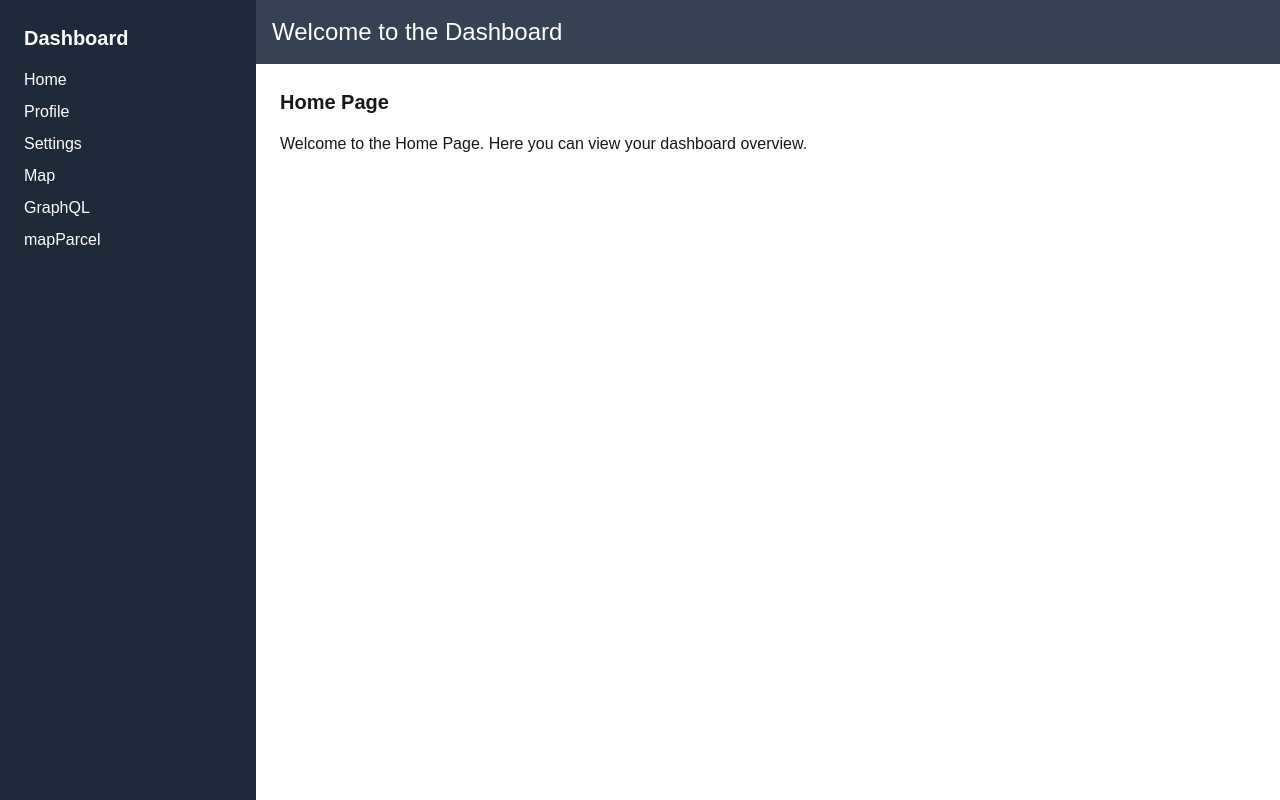
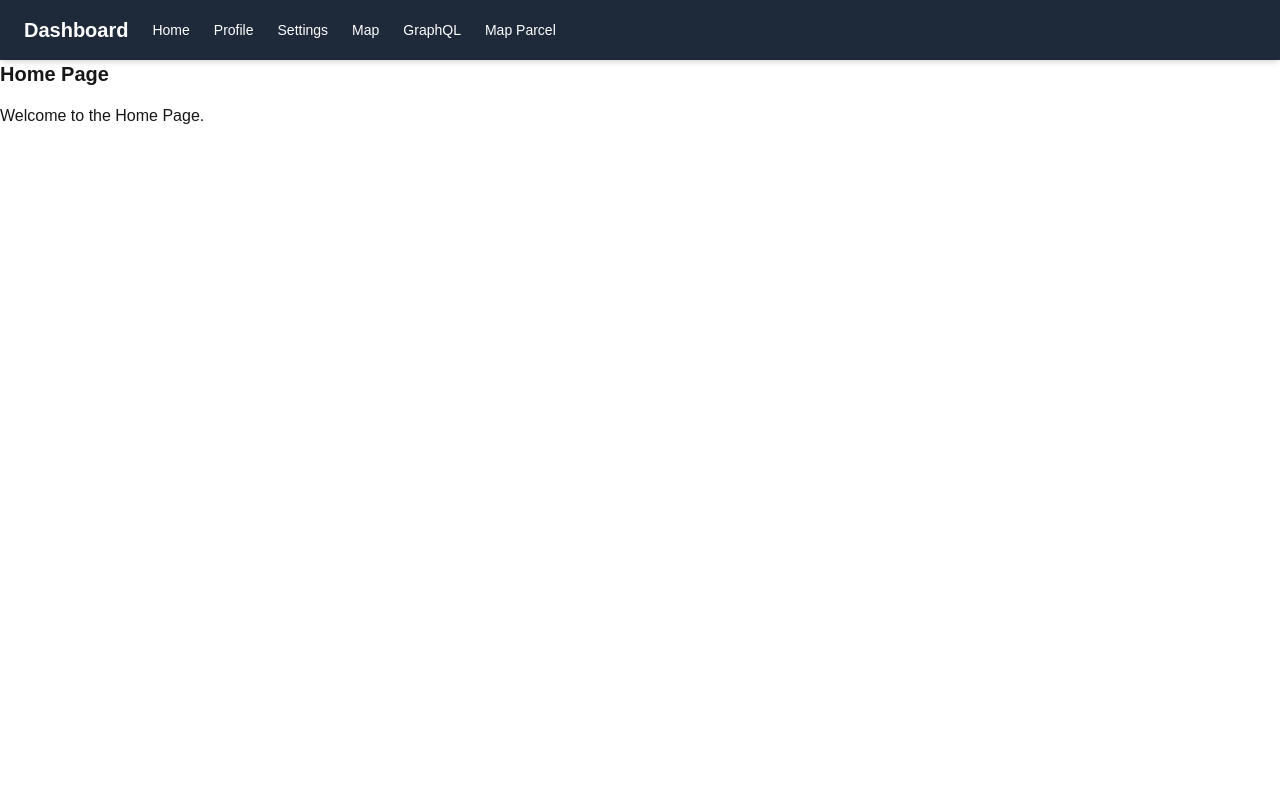
Before and after one commit to kazavaishnavi1998/real-estate-map-project, a Next.js app: page /home in a window 1280 px wide. Built offline with nearby package versions, Linux system fonts and the light colour scheme.

Commit message:
changes overall layout

```diff
--- a/app/home/page.tsx
+++ b/app/home/page.tsx
@@ -2,7 +2,7 @@ export default function Home() {
   return (
     <div>
       <h2 className="text-xl font-semibold mb-4">Home Page</h2>
-      <p>Welcome to the Home Page. Here you can view your dashboard overview.</p>
+      <p>Welcome to the Home Page.</p>
     </div>
   );
 }
--- a/app/layout.tsx
+++ b/app/layout.tsx
@@ -5,51 +5,42 @@ import ApolloProviderWrapper from "./graphql/ApolloProviderWrapper";
 
 export const metadata: Metadata = {
   title: "Basic Layout",
-  description: "Next.js Layout with Header, Sidebar, and Content Area",
+  description: "Next.js Layout with Top Navigation",
 };
 
 export default function RootLayout({ children }: { children: React.ReactNode }) {
   return (
     <ApolloProviderWrapper>
       <html lang="en">
-        <body className="flex min-h-screen">
-          {/* Sidebar */}
-          <aside className="w-64 bg-gray-800 text-white p-6">
-            <h2 className="text-xl font-bold mb-4">Dashboard</h2>
+        <body className="flex flex-col min-h-screen bg-gray-100">
+          <header className="bg-gray-800 text-white px-6 py-4 shadow-md">
+            <div className="flex items-center gap-6">
+              <h1 className="text-xl font-bold">Dashboard</h1>
               <nav>
-              <ul>
-                <li className="mb-2">
+                <ul className="flex gap-6 text-sm font-medium">
+                  <li>
                     <Link href="/home" className="hover:text-gray-300">Home</Link>
                   </li>
-                <li className="mb-2">
+                  <li>
                     <Link href="/profile" className="hover:text-gray-300">Profile</Link>
                   </li>
-                <li className="mb-2">
+                  <li>
                     <Link href="/settings" className="hover:text-gray-300">Settings</Link>
                   </li>
-                <li className="mb-2">
+                  <li>
                     <Link href="/map" className="hover:text-gray-300">Map</Link>
                   </li>
-                <li className="mb-2">
+                  <li>
                     <Link href="/graphql" className="hover:text-gray-300">GraphQL</Link>
                   </li>
-                <li className="mb-2">
-                  <Link href="/mapParcel" className="hover:text-gray-300">mapParcel</Link>
+                  <li>
+                    <Link href="/mapParcel" className="hover:text-gray-300">Map Parcel</Link>
                   </li>
                 </ul>
               </nav>
-          </aside>
-
-          {/* Main Content Area */}
-          <div className="flex-1">
-            {/* Header */}
-            <header className="bg-gray-700 text-white p-4">
-              <h1 className="text-2xl">Welcome to the Dashboard</h1>
+            </div>
           </header>
-
-            {/* Content */}
-            <main className="p-6">{children}</main>
-          </div>
+          <main className="flex-1">{children}</main>
         </body>
       </html>
     </ApolloProviderWrapper>
--- a/app/map/page.tsx
+++ b/app/map/page.tsx
@@ -1,10 +1,8 @@
-// app/page.tsx
 import MapComponent from '../components/MapComponent';
 
 const HomePage = () => {
   return (
     <div>
-      <h1>Welcome to the Map Page</h1>
       <MapComponent />
 
     </div>
--- a/app/mapParcel/page.tsx
+++ b/app/mapParcel/page.tsx
@@ -1,10 +1,8 @@
-// app/page.tsx
 import MapParcelComponent from '../components/MapParcelComponent'
 
 const HomePage = () => {
   return (
     <div>
-      <h1>Welcome to the Map Page</h1>
       <MapParcelComponent />
 
     </div>
```
Lines whose indentation alone changed are shown as unchanged.
